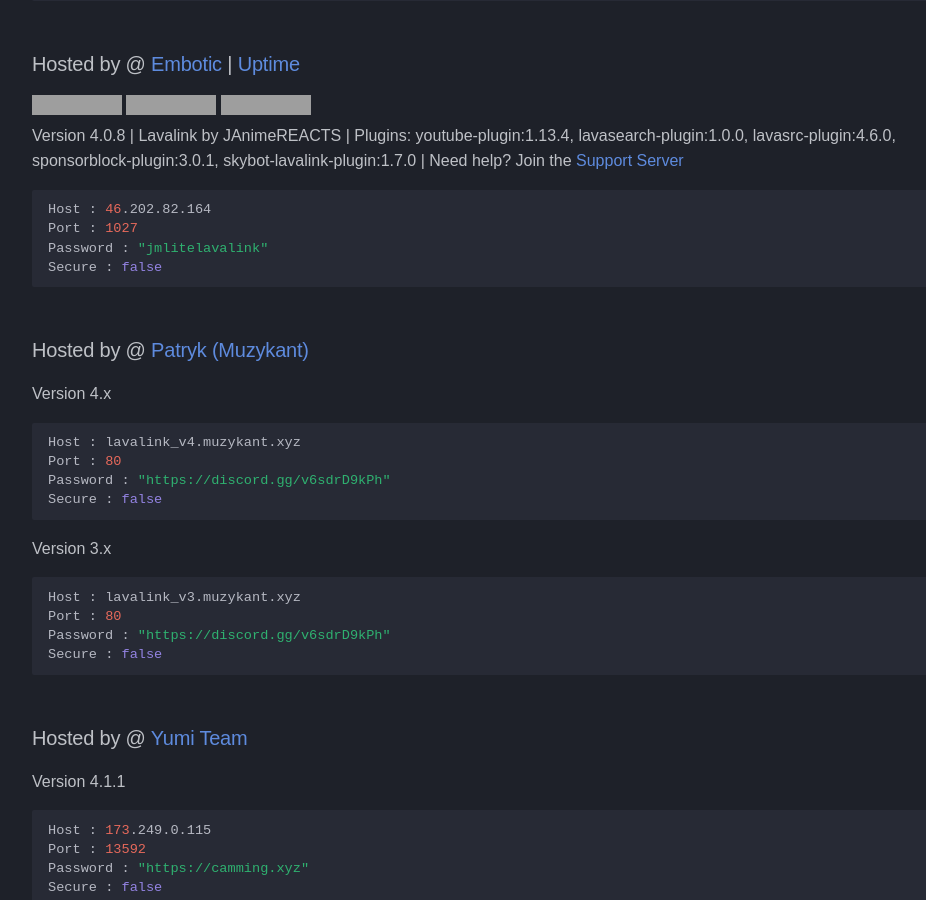
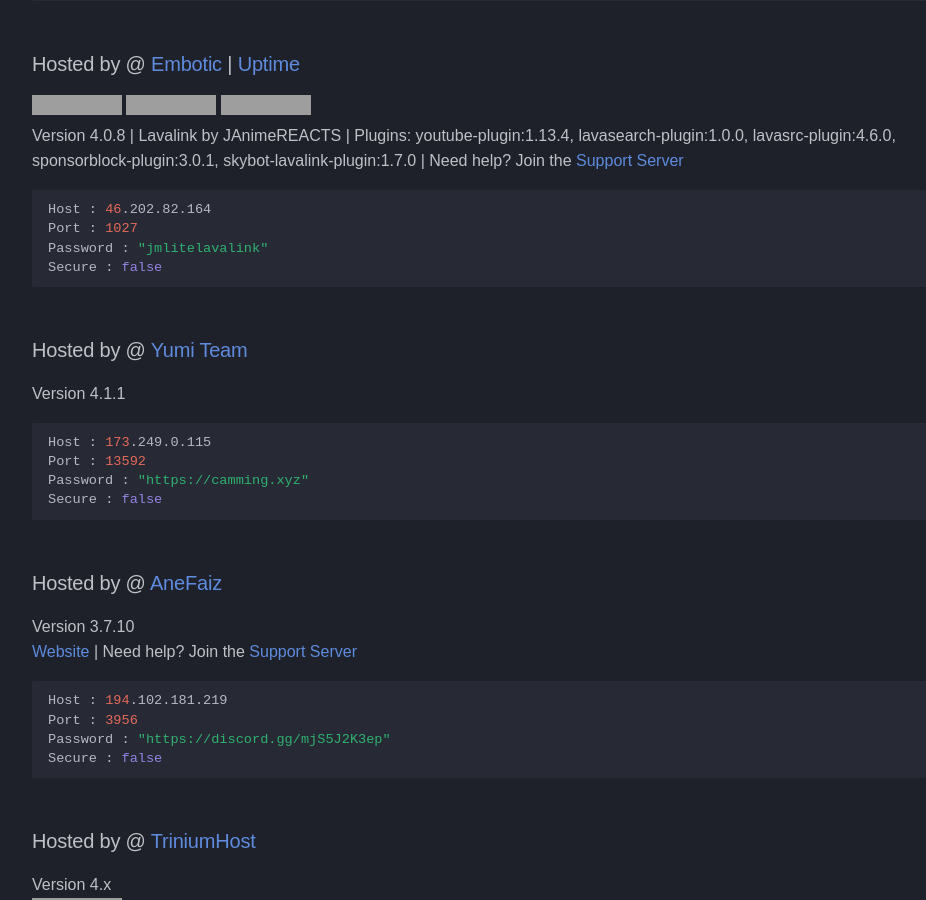
Before and after one commit to DarrenOfficial/lavalink-list, an MkDocs documentation site: the page built from docs/NoSSL/Lavalink-NonSSL.md, in a window 1280 px wide and 900 px high, scrolled down 1257 px, cut to the strip 0-900 px from the top of the window. Shown: the whole strip, without its empty margins (14-940 px from the left). Built offline with MkDocs 1.6.1 and Material for MkDocs 9.7.7, drawn with Linux system fonts in a browser that asks for light colours; some web fonts are replaced; comment, search, counter and statistics services are not loaded; a style sheet for code colours, icons or effects is not loaded; some of the changed text lies outside the part shown; grey boxes are pictures that could not be loaded.

Commit message:
Update Lavalink-NonSSL.md

````diff
--- a/docs/NoSSL/Lavalink-NonSSL.md
+++ b/docs/NoSSL/Lavalink-NonSSL.md
@@ -72,22 +72,6 @@ Password : "jmlitelavalink"
 Secure : false
 ```
 
-### Hosted by @ [Patryk (Muzykant)](https://discord.gg/v6sdrD9kPh)
-Version 4.x
-```bash
-Host : lavalink_v4.muzykant.xyz
-Port : 80
-Password : "https://discord.gg/v6sdrD9kPh"
-Secure : false
-```
-Version 3.x
-```bash
-Host : lavalink_v3.muzykant.xyz
-Port : 80
-Password : "https://discord.gg/v6sdrD9kPh"
-Secure : false
-```
-
 ### Hosted by @ [ Yumi Team ](https://camming.xyz)
 Version 4.1.1
 ```bash
````
